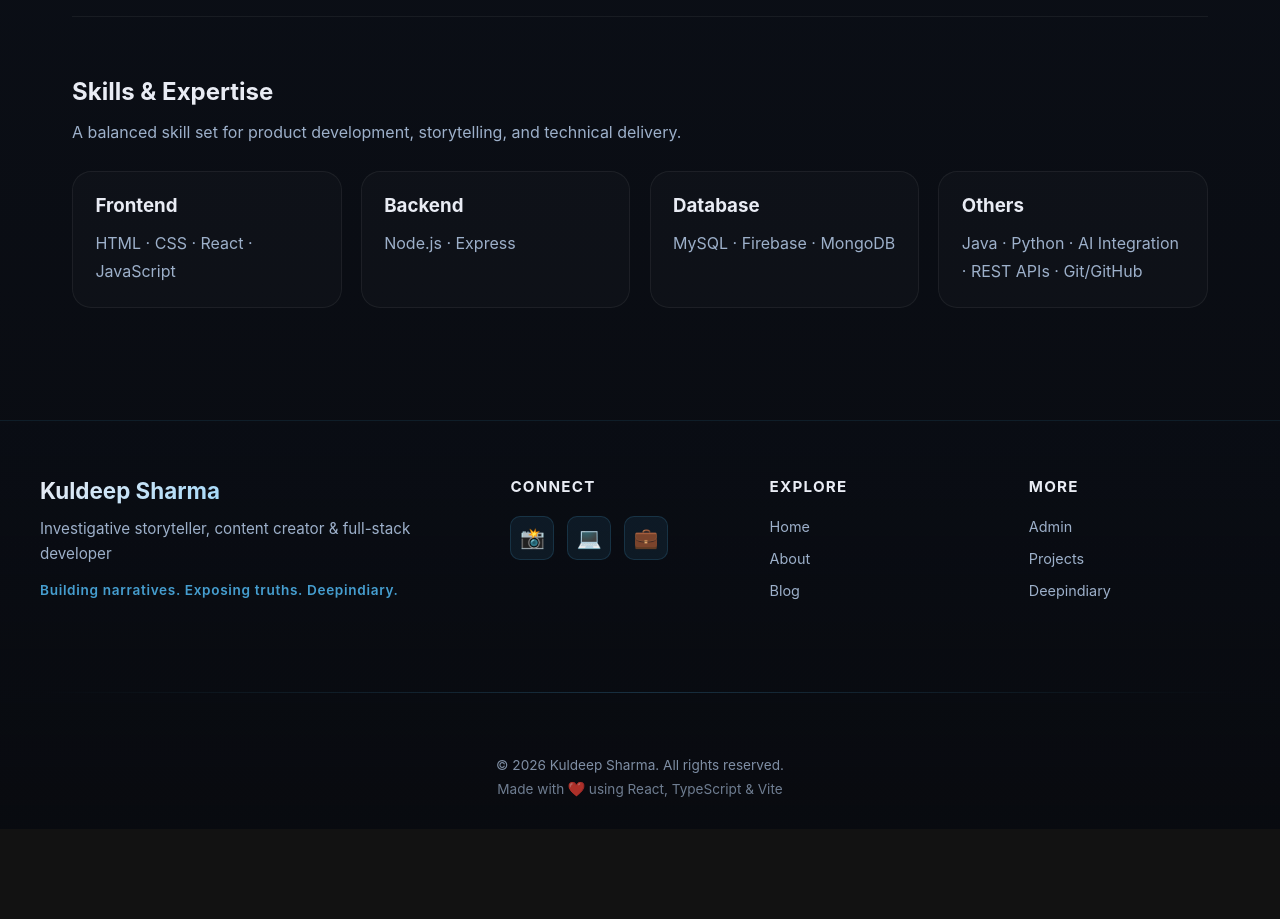
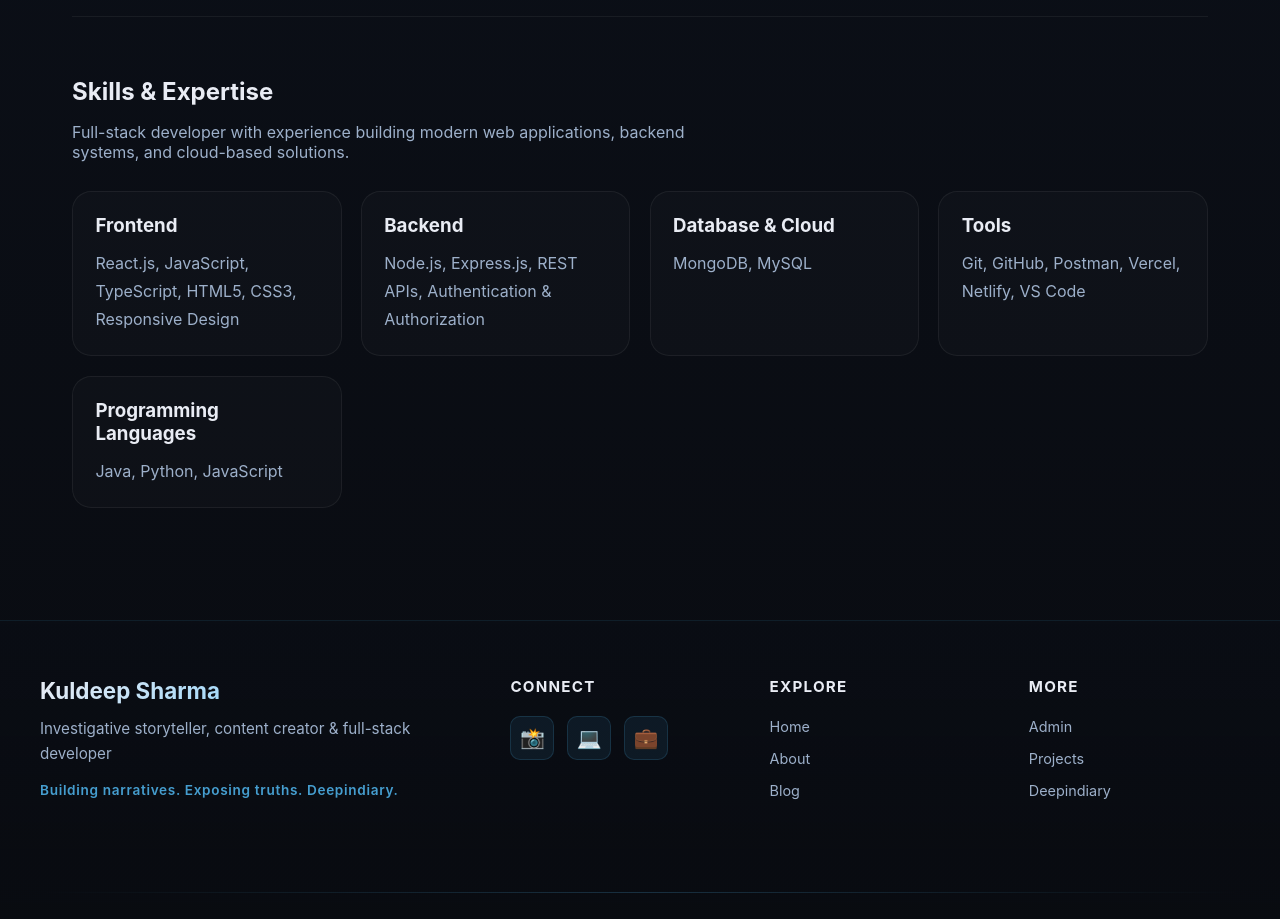
Before and after one commit to kuldeep1306/kuldeepsharma, a React (Vite) app: page / in a window 1280 px wide. Shown: the part 820-1739 px from the top of the page. Before the commit the page ends 1649 px from the top, so only its background shows below. Built offline with nearby package versions, Linux system fonts and the light colour scheme; no server answers.

Commit message:
skills updated

```diff
--- a/src/pages/Home.tsx
+++ b/src/pages/Home.tsx
@@ -52,24 +52,35 @@ function Home({ showGlow }: HomeProps) {
 
 <section className="skills-section reveal delay-1">
   <h2>Skills & Expertise</h2>
-        <p className="skills-intro">A balanced skill set for product development, storytelling, and technical delivery.</p>
+  <p className="skills-intro">
+    Full-stack developer with experience building modern web applications,
+    backend systems, and cloud-based solutions.
+  </p>
 
   <div className="skills-grid">
     <article>
       <h3>Frontend</h3>
-            <p>HTML · CSS · React · JavaScript</p>
+      <p>React.js, JavaScript, TypeScript, HTML5, CSS3, Responsive Design</p>
     </article>
+
     <article>
       <h3>Backend</h3>
-            <p>Node.js · Express</p>
+      <p>Node.js, Express.js, REST APIs, Authentication & Authorization</p>
     </article>
+
     <article>
-            <h3>Database</h3>
-            <p>MySQL · Firebase · MongoDB</p>
+      <h3>Database & Cloud</h3>
+      <p>MongoDB, MySQL</p>
     </article>
+
     <article>
-            <h3>Others</h3>
-            <p>Java · Python · AI Integration · REST APIs · Git/GitHub</p>
+      <h3>Tools</h3>
+      <p>Git, GitHub, Postman, Vercel, Netlify, VS Code</p>
+    </article>
+
+    <article>
+      <h3>Programming Languages</h3>
+      <p>Java, Python, JavaScript</p>
     </article>
   </div>
 </section>
```
Lines whose indentation alone changed are shown as unchanged.
